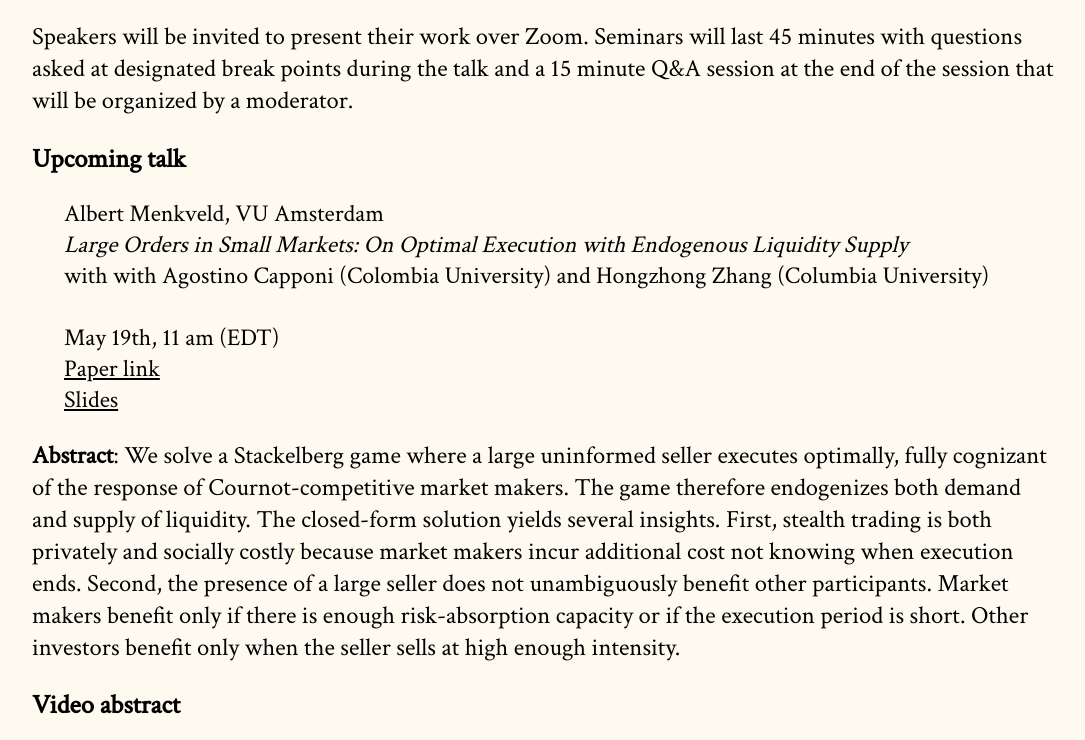
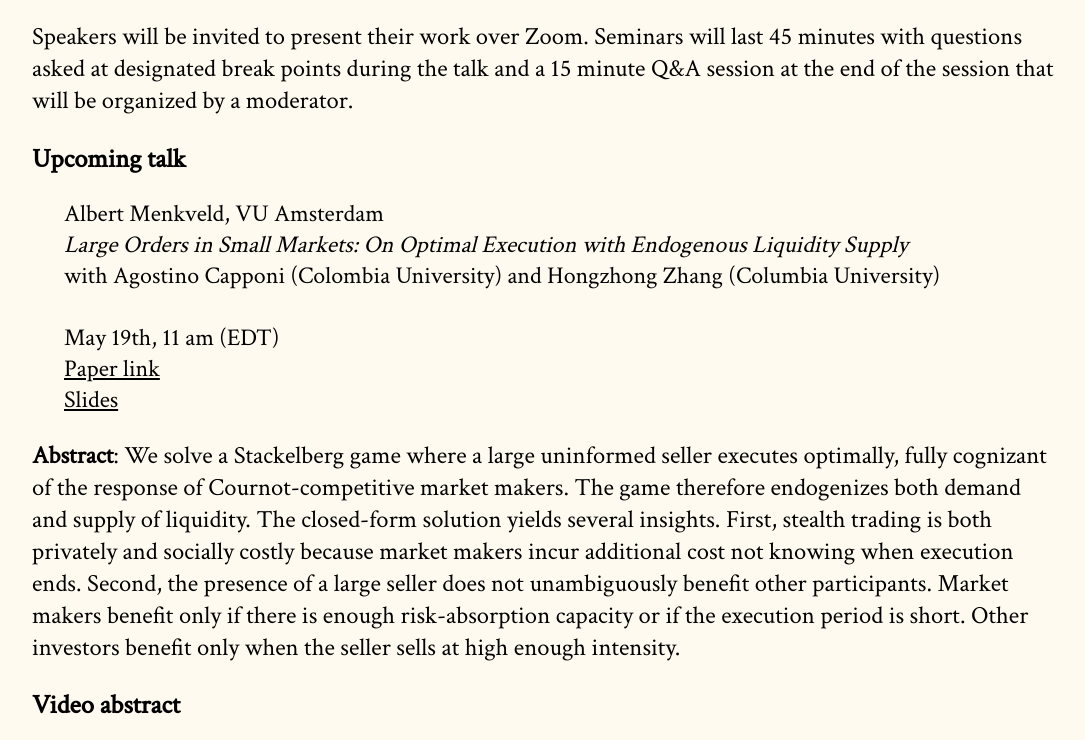
Before and after one commit to cpfiffer/microstructure.exchange, a Jekyll site: the page built from index.md, in a window 1280 px wide and 900 px high, scrolled down 319 px, cut to the strip 0-740 px from the top of the window. Shown: the whole strip, without its empty margins (96-1181 px from the left). Built offline with Jekyll 4.4.1, drawn with Linux system fonts in a browser that asks for light colours; some web fonts are replaced.

Commit message:
Fix coauthor field

```diff
--- a/_config.yml
+++ b/_config.yml
@@ -13,7 +13,7 @@ github:
 speaker-info:
   speaker-name: Albert Menkveld, VU Amsterdam
   speaker-paper: "Large Orders in Small Markets: On Optimal Execution with Endogenous Liquidity Supply"
-  coauthors: "with Agostino Capponi (Colombia University) and Hongzhong Zhang (Columbia University)"
+  coauthors: "Agostino Capponi (Colombia University) and Hongzhong Zhang (Columbia University)"
   speaker-date: May 19th, 11 am (EDT)
   paper-link: https://papers.ssrn.com/sol3/papers.cfm?abstract_id=3326313
   # webinar-link: https://stockholmuniversity.zoom.us/webinar/register/WN_cfyF32FWQNq3FpjVNdmYfw
```
